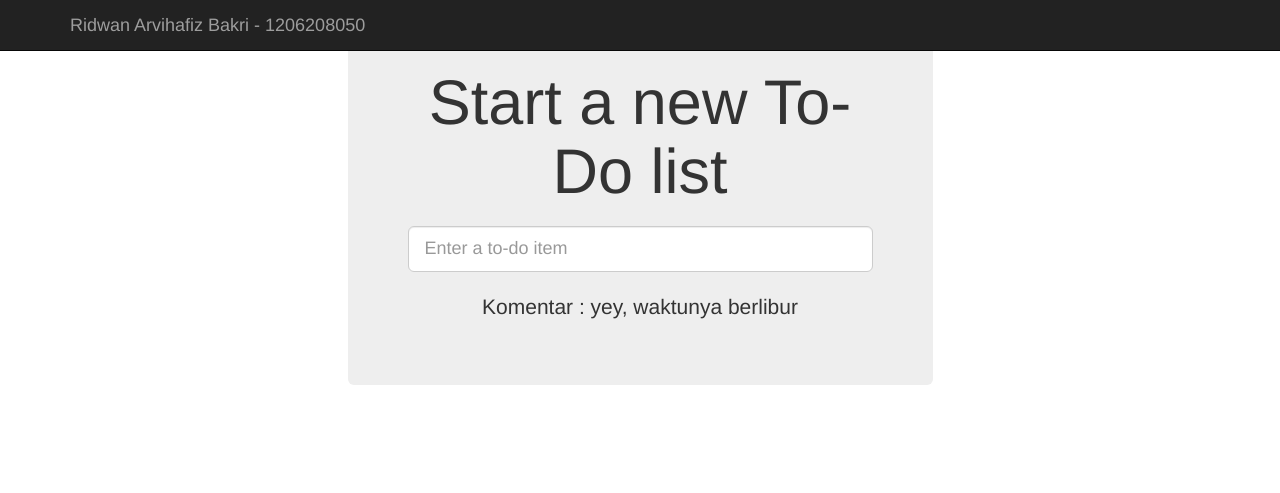
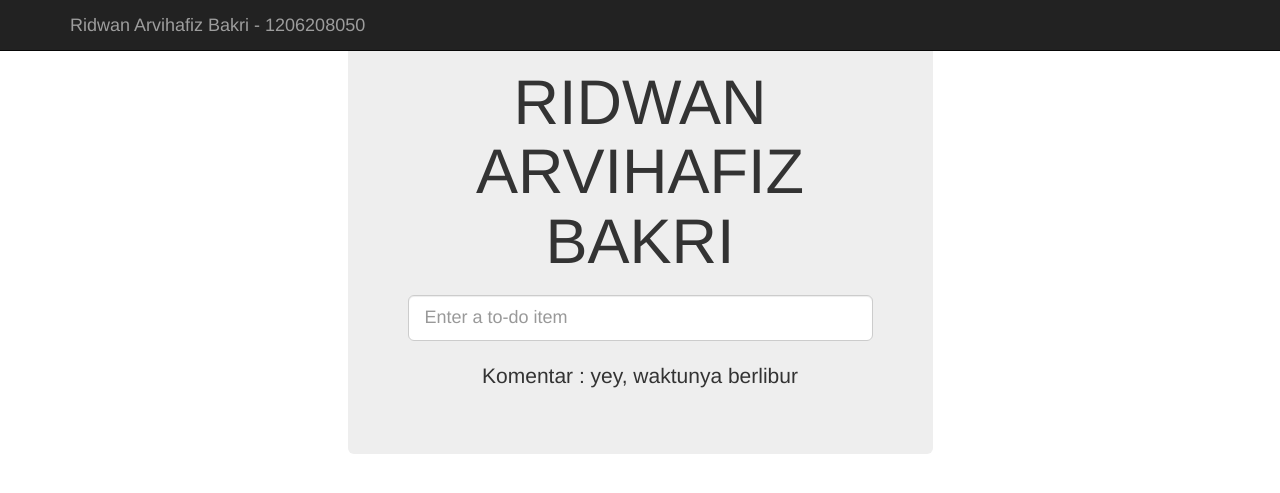
Before and after one commit to ridwanarvi/pmpltutorial, a Django app: page / in a window 1280 px wide. Shown: the top 493 px of the page. Run offline with Django 3.2, Linux system fonts and the light colour scheme; some libraries are stand-ins or nearby versions.

Commit message:
change home for test

```diff
--- a/lists/templates/home.html
+++ b/lists/templates/home.html
@@ -1,6 +1,6 @@
 {% extends 'base.html' %}
 
-{% block header_text %}Start a new To-Do list{% endblock %}
+{% block header_text %}RIDWAN ARVIHAFIZ BAKRI{% endblock %}
 
 {% block komentar %}yey, waktunya berlibur{% endblock %}
 
```
